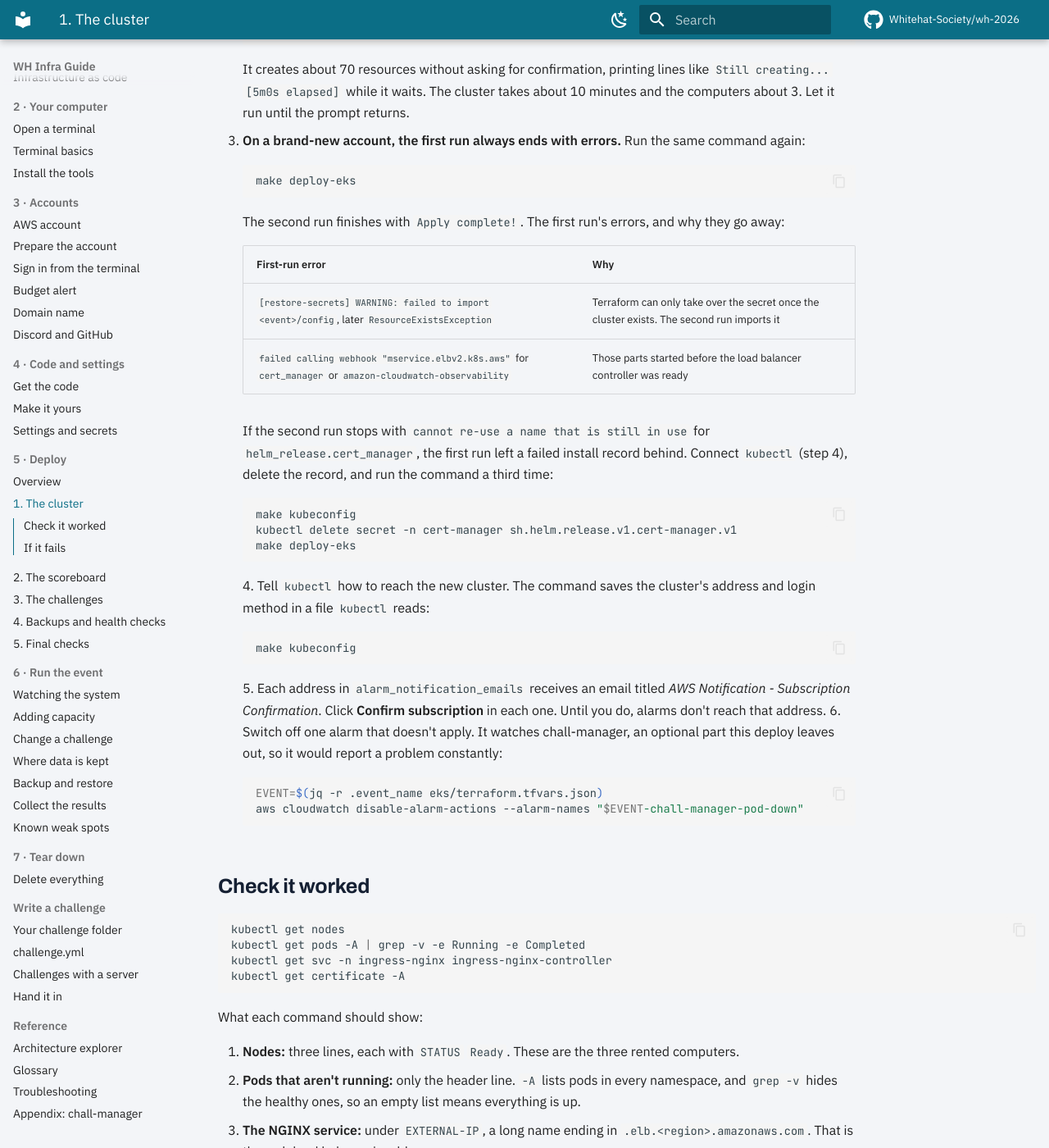
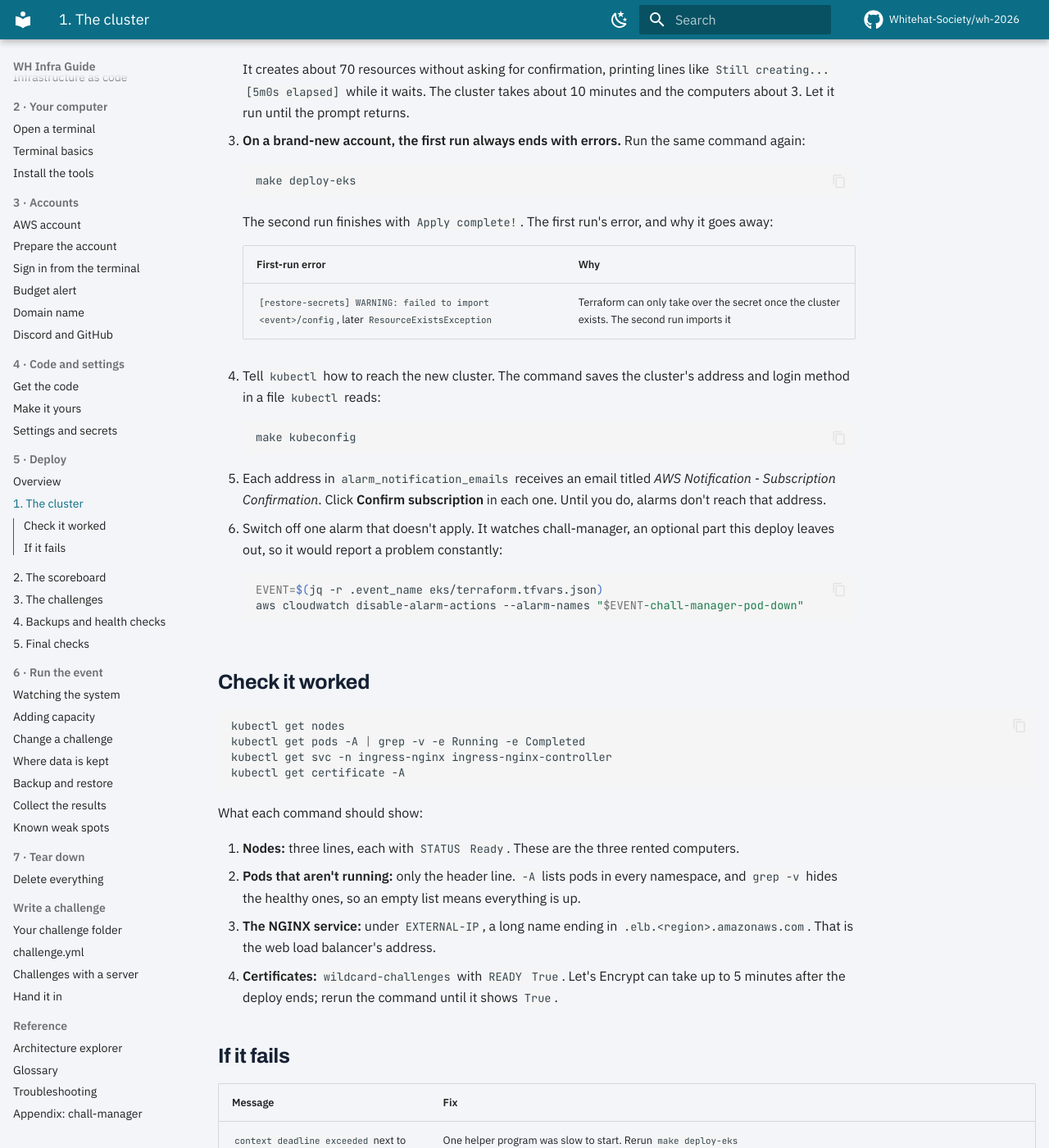
Before and after one commit to Whitehat-Society/wh-infra-guide, an MkDocs documentation site: the page built from docs/deploy/eks.md, in a window 1280 px wide and 1400 px high, scrolled down 519 px. Shown: the whole window at 82% size. Built offline with MkDocs 1.6.1 and Material for MkDocs 9.7.7, drawn with Linux system fonts in a browser that asks for light colours; comment, search, counter and statistics services are not loaded.

Commit message:
Record verified fixes: secret restore, webhook order, client addresses, node replacement; add WSL DNS fix
Co-Authored-By: Claude Opus 5.5 <noreply@anthropic.com>
Claude-Session: https://claude.ai/code/session_01PxvAoFp9w71bJ9YHe5zwaE

````diff
--- a/docs/deploy/eks.md
+++ b/docs/deploy/eks.md
@@ -19,19 +19,12 @@ This stage builds the foundation everything else runs on: the private network, t
     ```bash
     make deploy-eks
     ```
-    The second run finishes with `Apply complete!`. The first run's errors, and why they go away:
+    The second run finishes with `Apply complete!`. The first run's error, and why it goes away:
 
     | First-run error | Why |
     |---|---|
     | `[restore-secrets] WARNING: failed to import <event>/config`, later `ResourceExistsException` | Terraform can only take over the secret once the cluster exists. The second run imports it |
-    | `failed calling webhook "mservice.elbv2.k8s.aws"` for `cert_manager` or `amazon-cloudwatch-observability` | Those parts started before the load balancer controller was ready |
 
-    If the second run stops with `cannot re-use a name that is still in use` for `helm_release.cert_manager`, the first run left a failed install record behind. Connect `kubectl` (step 4), delete the record, and run the command a third time:
-    ```bash
-    make kubeconfig
-    kubectl delete secret -n cert-manager sh.helm.release.v1.cert-manager.v1
-    make deploy-eks
-    ```
 4. Tell `kubectl` how to reach the new cluster. The command saves the cluster's address and login method in a file `kubectl` reads:
     ```bash
     make kubeconfig
````
Also changed, not shown: docs/deploy/challenges.md (+3 -8 lines), docs/operate/risks.md (+1 -1 lines), docs/reference/troubleshooting.md (+4 -2 lines).
